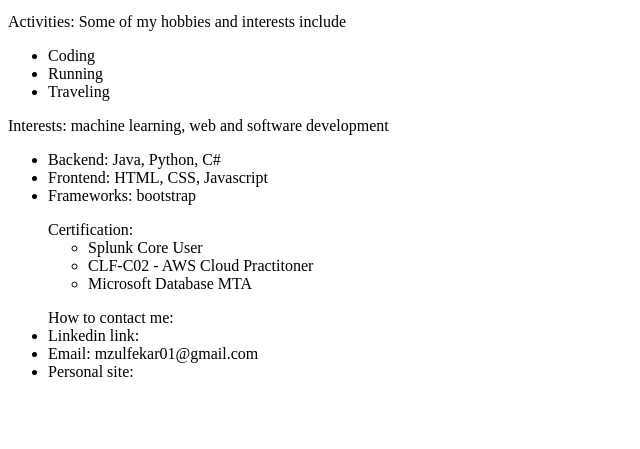
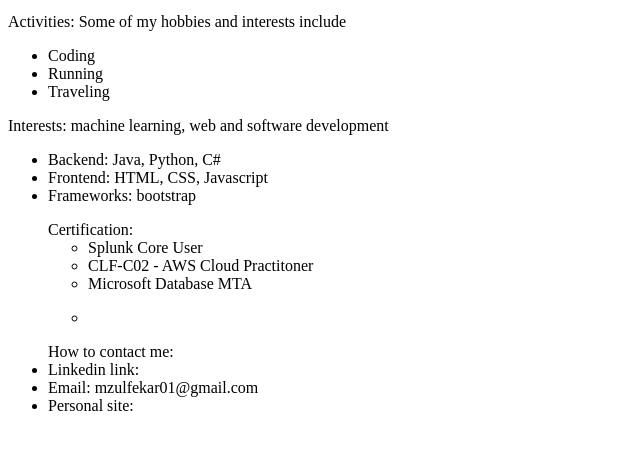
Before and after one commit to michaelzzz96/Portfolio_Webiste, a plain HTML site: page index.html in a window 1280 px wide. Shown: the part 261-710 px from the top of the page, without its empty margins (0-640 px from the left). Drawn offline with Linux system fonts and the light colour scheme.

Commit message:
Update index.html

```diff
--- a/index.html
+++ b/index.html
@@ -46,7 +46,9 @@
        </ul>
 
 <p>
- <ul></ul>
+ <ul>
+   <li></li>
+ </ul>
 </p>
 
     <bold>How to contact me: </bold>
```
